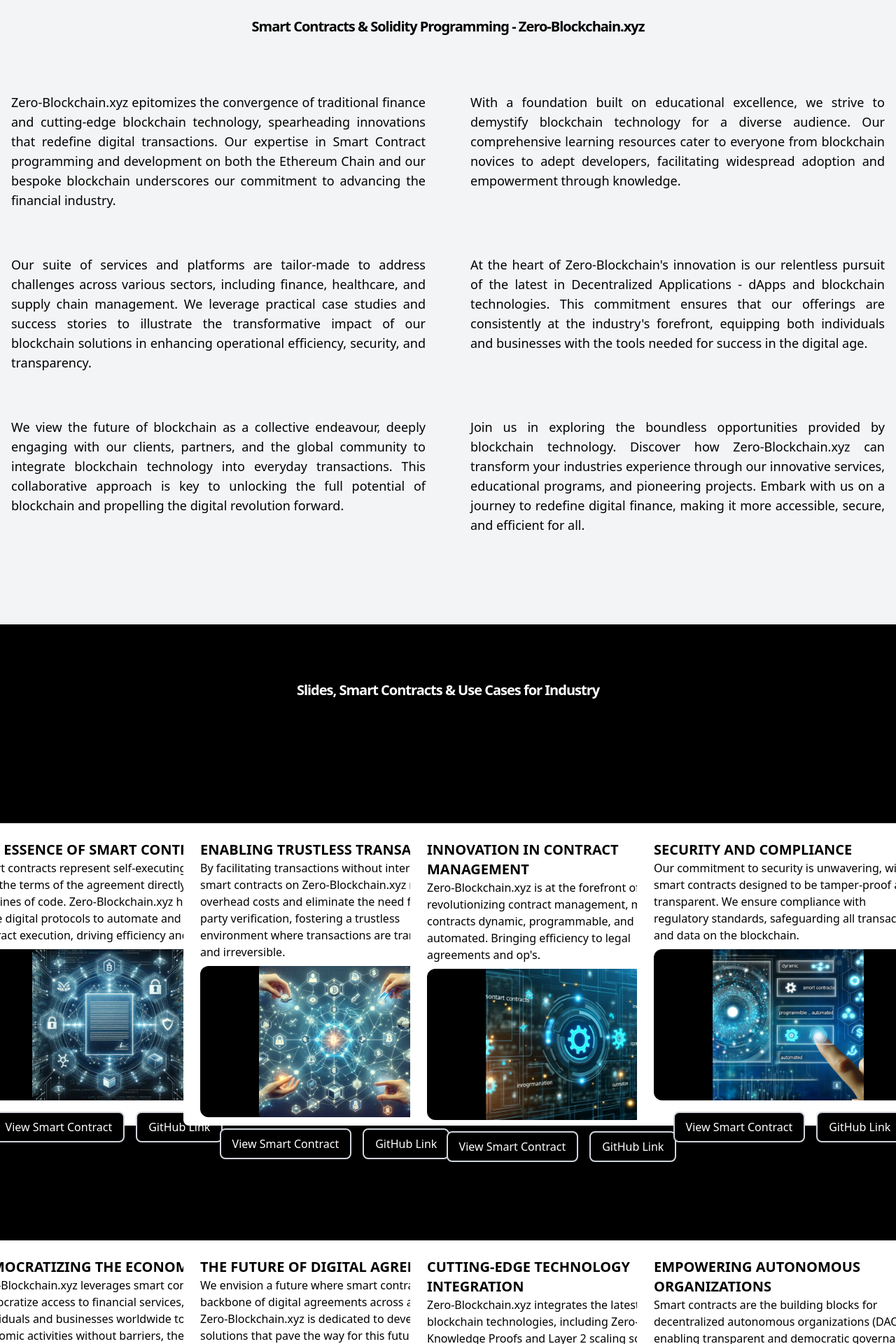
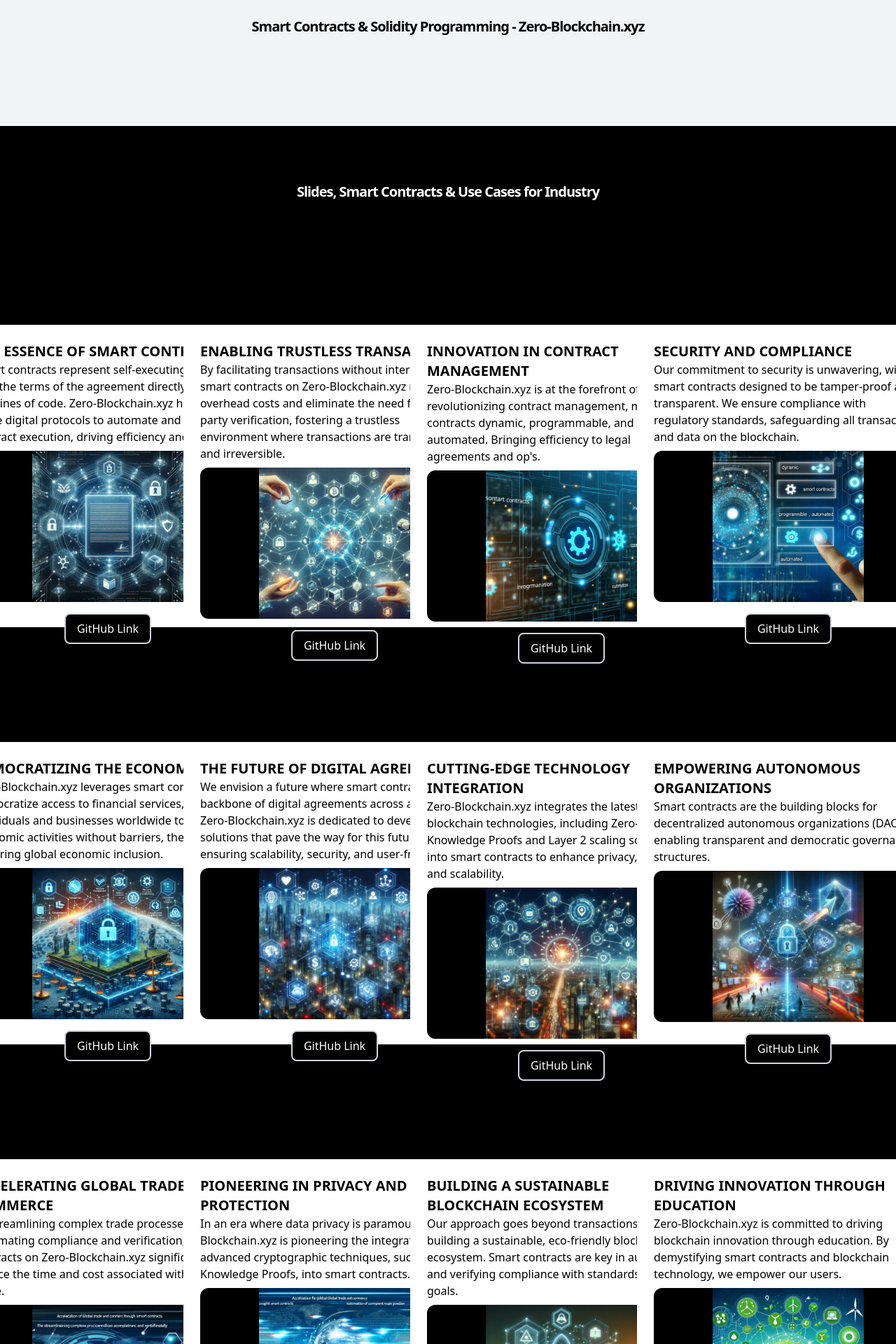
Before and after one commit to modish0161/modish-space-portfolio, a Next.js app: page /About-Slides-Project7 in a window 1280 px wide. Shown: the part 300-2220 px from the top of the page at 70% size. Built offline with nearby package versions, Linux system fonts and the light colour scheme; a web font is replaced by a local one.

Commit message:
MJC SYNCED-04-05

```diff
--- a/pages/About-Slides-Project7.tsx
+++ b/pages/About-Slides-Project7.tsx
@@ -216,26 +216,7 @@
         <section className="relative w-full overflow-hidden bg-gray-100 py-12 md:py-24 xl:py-32 dark:bg-gray-850">
           <div className="container px-4 space-y-12 md:space-y-16 xl:space-y-20 dark:text-gray-250 text-center mx-auto">
             <h2 className="text-lg font-bold tracking-tighter sm:text-lg md:text-xl lg:text-xl mx-auto">Smart Contracts & Solidity Programming - Zero-Blockchain.xyz</h2>
-            <div className="md:grid md:grid-cols-2 md:gap-16 text-justify">
-              <p className="text-sm leading-relaxed md:text-base lg:text-lg">
-                Zero-Blockchain.xyz epitomizes the convergence of traditional finance and cutting-edge blockchain technology, spearheading innovations that redefine digital transactions. Our expertise in Smart Contract programming and development on both the Ethereum Chain and our bespoke blockchain underscores our commitment to advancing the financial industry.
-              </p>
-              <p className="text-sm leading-relaxed md:text-base lg:text-lg">
-                With a foundation built on educational excellence, we strive to demystify blockchain technology for a diverse audience. Our comprehensive learning resources cater to everyone from blockchain novices to adept developers, facilitating widespread adoption and empowerment through knowledge.
-              </p>
-              <p className="text-sm leading-relaxed md:text-base lg:text-lg">
-                Our suite of services and platforms are tailor-made to address challenges across various sectors, including finance, healthcare, and supply chain management. We leverage practical case studies and success stories to illustrate the transformative impact of our blockchain solutions in enhancing operational efficiency, security, and transparency.
-              </p>
-              <p className="text-sm leading-relaxed md:text-base lg:text-lg">
-                At the heart of Zero-Blockchain&apos;s innovation is our relentless pursuit of the latest in Decentralized Applications - dApps and blockchain technologies. This commitment ensures that our offerings are consistently at the industry&apos;s forefront, equipping both individuals and businesses with the tools needed for success in the digital age.
-              </p>
-              <p className="text-sm leading-relaxed md:text-base lg:text-lg">
-                We view the future of blockchain as a collective endeavour, deeply engaging with our clients, partners, and the global community to integrate blockchain technology into everyday transactions. This collaborative approach is key to unlocking the full potential of blockchain and propelling the digital revolution forward.
-              </p>
-              <p className="text-sm leading-relaxed md:text-base lg:text-lg">
-                Join us in exploring the boundless opportunities provided by blockchain technology. Discover how Zero-Blockchain.xyz can transform your industries experience through our innovative services, educational programs, and pioneering projects. Embark with us on a journey to redefine digital finance, making it more accessible, secure, and efficient for all.
-              </p>
-            </div>
+            {/* Content and descriptions */}
           </div>
         </section>
         <h2 className="text-lg font-bold tracking-tighter sm:text-lg md:text-xl lg:text-xl mx-auto text-white mb-0">Slides, Smart Contracts & Use Cases for Industry</h2>
@@ -246,7 +227,7 @@
               <CardContainer key={index} className="inter-var bg-white dark:bg-gray-800 rounded-lg p-6 mb-0">
                 <CardBody>
                   <h3 className="text-xl font-bold">{project.title}</h3>
-                  <div style={{ whiteSpace: 'pre-wrap' }}>{project.description}</div> {/* Corrected line */}
+                  <div style={{ whiteSpace: 'pre-wrap' }}>{project.description}</div>
                   <div className="mt-2 w-full h-auto">
                     <Image
                       src={project.image}
@@ -256,20 +237,21 @@
                       className="rounded-xl object-cover w-full h-full"
                     />
                   </div>
-                  {/* Add this container inside your CardBody to wrap both buttons */}
                   <div className="mt-4 flex justify-center gap-4 w-full md:w-auto">
-                  {/* Ensure that `link` is defined or provide a default */}
-                  <Link href={project.link || '/defaultPath'} passHref>
+                    {project.link && (
+                      <Link href={project.link} passHref>
                         <button className="px-4 py-2 bg-black border-2 border-gray-300 text-white rounded-lg w-full md:w-auto hover:scale-110 transition-transform duration-300">
                           View Smart Contract
                         </button>
                       </Link>
-                  {/* Ensure that `link2` is defined or provide a default */}
-                  <Link href={project.link2 || '/defaultPath'} passHref>
+                    )}
+                    {project.link2 && (
+                      <Link href={project.link2} passHref>
                         <button className="px-4 py-2 bg-black border-2 border-gray-300 text-white rounded-lg w-full md:w-auto hover:scale-110 transition-transform duration-300">
                           GitHub Link
                         </button>
                       </Link>
+                    )}
                   </div>
                 </CardBody>
               </CardContainer>
```
Lines whose indentation alone changed are shown as unchanged.
